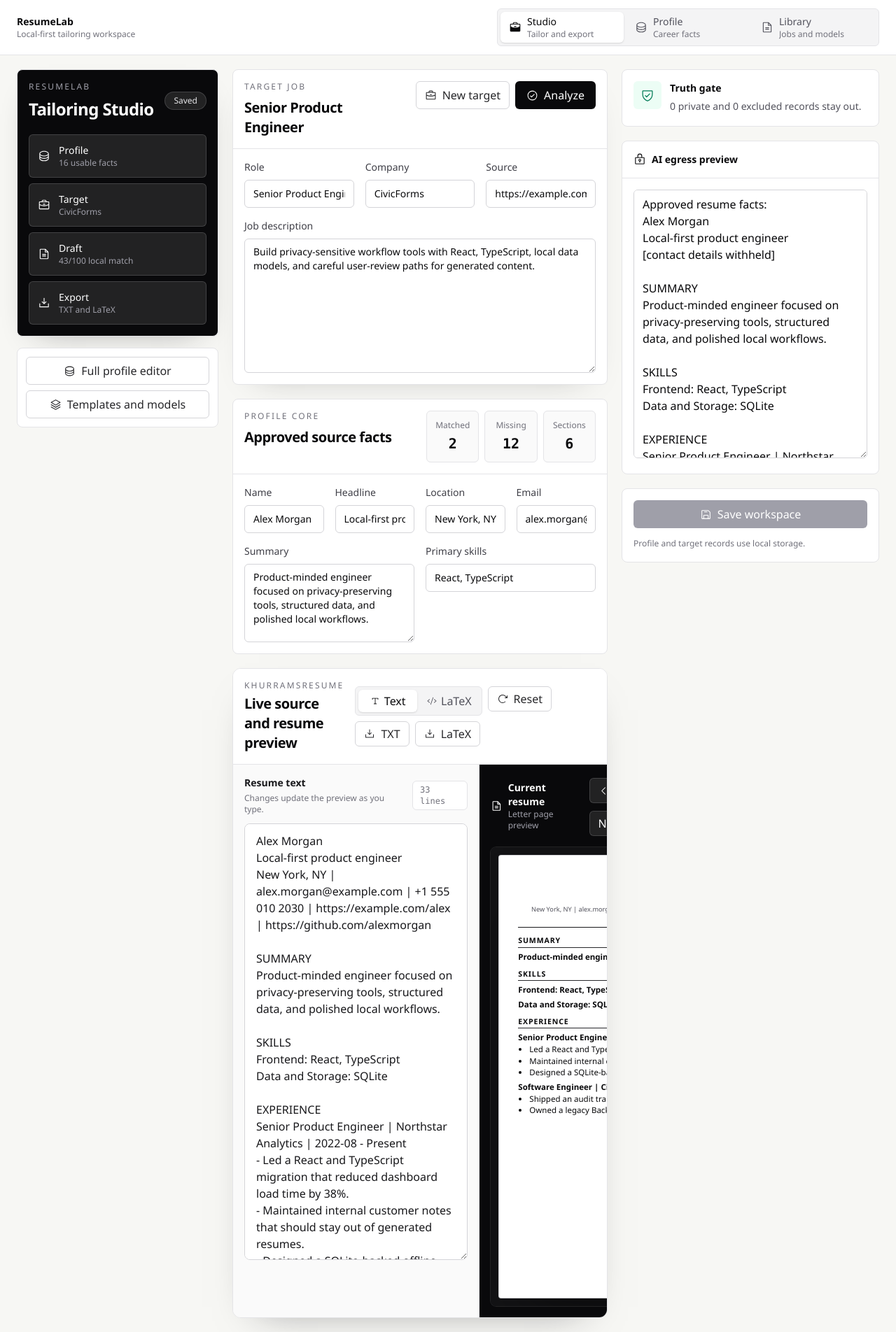
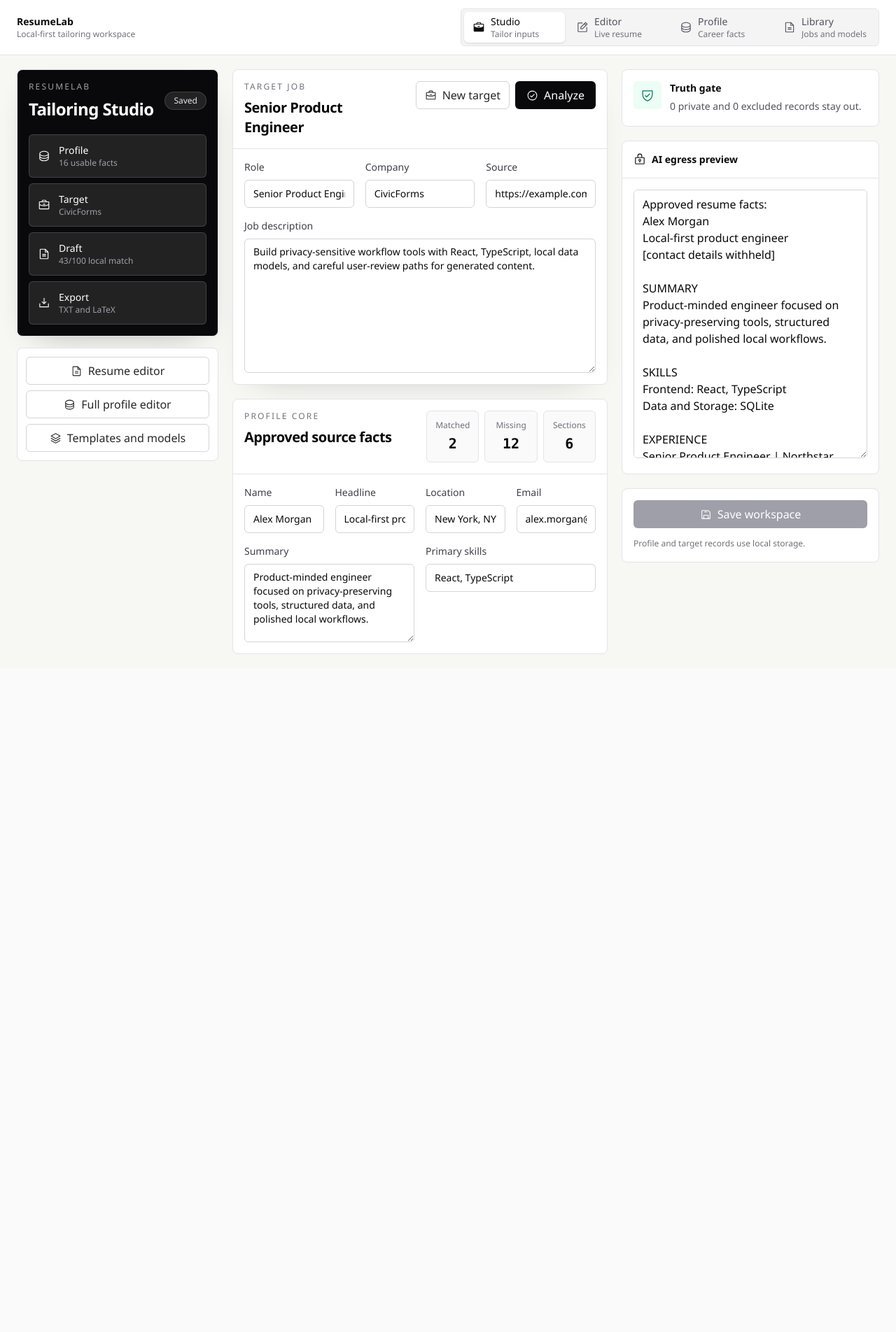
Before and after one commit to Khvrram/resumeLab, a React (Vite) app: page / in a window 1280 px wide. Shown: the whole page at 70% size. After the commit the page ends 955 px from the top, so only its background shows below. Built offline with nearby package versions, Linux system fonts and the light colour scheme.

Commit message:
feat: separate live resume editor workspace

```diff
--- a/src/App.tsx
+++ b/src/App.tsx
@@ -1,10 +1,17 @@
 import { useEffect, useState } from "react";
-import { Briefcase, Database, FileText, type Icon } from "@phosphor-icons/react";
+import {
+  Briefcase,
+  Database,
+  FileText,
+  NotePencil,
+  type Icon,
+} from "@phosphor-icons/react";
 import { ProfileVaultWorkspace } from "./components/ProfileVaultWorkspace";
+import { ResumeEditorWorkspace } from "./components/ResumeEditorWorkspace";
 import { ResumeStudioWorkspace } from "./components/ResumeStudioWorkspace";
 import { V2Workspace } from "./components/V2Workspace";
 
-type WorkspaceMode = "studio" | "profile" | "library";
+type WorkspaceMode = "studio" | "editor" | "profile" | "library";
 
 type WorkspaceModeOption = {
   id: WorkspaceMode;
@@ -17,8 +24,14 @@ const workspaceModeOptions: WorkspaceModeOption[] = [
   {
     id: "studio",
     label: "Studio",
-    description: "Tailor and export",
+    description: "Tailor inputs",
     icon: Briefcase,
+  },
+  {
+    id: "editor",
+    label: "Editor",
+    description: "Live resume",
+    icon: NotePencil,
   },
   {
     id: "profile",
@@ -43,7 +56,9 @@ const getInitialWorkspaceMode = (): WorkspaceMode => {
 
   const storedMode = window.localStorage.getItem(workspaceModeStorageKey);
 
-  return storedMode === "profile" || storedMode === "library"
+  return storedMode === "editor" ||
+    storedMode === "profile" ||
+    storedMode === "library"
     ? storedMode
     : "studio";
 };
@@ -72,7 +87,7 @@ export default function App() {
 
           <div
             aria-label="Workspace mode"
-            className="grid gap-1 rounded-md border border-zinc-200 bg-zinc-100 p-1 sm:grid-cols-3"
+            className="grid grid-cols-2 gap-1 rounded-md border border-zinc-200 bg-zinc-100 p-1 sm:grid-cols-4"
             role="tablist"
           >
             {workspaceModeOptions.map((option) => {
@@ -82,7 +97,7 @@ export default function App() {
               return (
                 <button
                   aria-selected={isActive}
-                  className={`flex min-h-11 min-w-0 items-center gap-2 rounded-md px-3 text-left transition active:translate-y-px sm:min-w-44 ${
+                  className={`flex min-h-11 min-w-0 items-center gap-2 rounded-md px-3 text-left transition active:translate-y-px sm:min-w-36 ${
                     isActive
                       ? "bg-white text-zinc-950 shadow-sm"
                       : "text-zinc-600 hover:bg-zinc-50 hover:text-zinc-950"
@@ -113,9 +128,12 @@ export default function App() {
 
       {workspaceMode === "studio" ? (
         <ResumeStudioWorkspace
+          onOpenEditor={() => setWorkspaceMode("editor")}
           onOpenLibrary={() => setWorkspaceMode("library")}
           onOpenProfile={() => setWorkspaceMode("profile")}
         />
+      ) : workspaceMode === "editor" ? (
+        <ResumeEditorWorkspace />
       ) : workspaceMode === "profile" ? (
         <ProfileVaultWorkspace />
       ) : (
--- a/src/components/LiveResumeEditor.tsx
+++ b/src/components/LiveResumeEditor.tsx
@@ -47,10 +47,10 @@ const modeOptions: Array<{
 ];
 
 const secondaryButtonClass =
-  "inline-flex h-9 shrink-0 items-center justify-center gap-2 rounded-md border border-zinc-300 bg-white px-3 text-sm font-medium text-zinc-800 transition hover:border-zinc-400 hover:bg-zinc-50 active:translate-y-px disabled:cursor-not-allowed disabled:text-zinc-400";
+  "inline-flex h-9 shrink-0 items-center justify-center gap-2 rounded-md border border-white/15 bg-white/10 px-3 text-sm font-medium text-white transition hover:bg-white/15 active:translate-y-px disabled:cursor-not-allowed disabled:opacity-45";
 
 const darkButtonClass =
-  "inline-flex h-9 shrink-0 items-center justify-center gap-2 rounded-md border border-white/15 bg-white/10 px-3 text-sm font-medium text-white transition hover:bg-white/15 active:translate-y-px";
+  "inline-flex h-9 shrink-0 items-center justify-center gap-2 rounded-md border border-white/15 bg-white/10 px-3 text-sm font-medium text-white transition hover:bg-white/15 active:translate-y-px disabled:cursor-not-allowed disabled:opacity-45";
 
 export function LiveResumeEditor({ draft, profile }: LiveResumeEditorProps) {
   const generatedText = useMemo(() => renderKhurramsResumeText(draft), [draft]);
@@ -112,8 +112,8 @@ export function LiveResumeEditor({ draft, profile }: LiveResumeEditorProps) {
   const activeSource = mode === "latex" ? latexBuffer : textBuffer;
   const editorClass =
     mode === "latex"
-      ? "min-h-[39rem] w-full resize-y rounded-lg border border-zinc-800 bg-zinc-950 px-4 py-3 font-mono text-xs leading-5 text-zinc-100 outline-none transition placeholder:text-zinc-500 focus:border-zinc-500 focus:ring-2 focus:ring-zinc-200"
-      : "min-h-[39rem] w-full resize-y rounded-lg border border-zinc-300 bg-white px-4 py-3 font-mono text-sm leading-6 text-zinc-900 outline-none transition placeholder:text-zinc-400 focus:border-zinc-700 focus:ring-2 focus:ring-zinc-200";
+      ? "min-h-[34rem] w-full resize-y rounded-lg border border-zinc-800 bg-zinc-950 px-4 py-3 font-mono text-xs leading-5 text-zinc-100 outline-none transition placeholder:text-zinc-500 focus:border-zinc-500 focus:ring-2 focus:ring-zinc-200 lg:min-h-[calc(100dvh-19rem)]"
+      : "min-h-[34rem] w-full resize-y rounded-lg border border-zinc-300 bg-white px-4 py-3 font-mono text-sm leading-6 text-zinc-900 outline-none transition placeholder:text-zinc-400 focus:border-zinc-700 focus:ring-2 focus:ring-zinc-200 lg:min-h-[calc(100dvh-19rem)]";
 
   const resetFromFacts = () => {
     setTextBuffer(generatedText);
@@ -146,21 +146,21 @@ export function LiveResumeEditor({ draft, profile }: LiveResumeEditorProps) {
   };
 
   return (
-    <section className="overflow-hidden rounded-xl border border-zinc-200 bg-white shadow-[0_22px_55px_-38px_rgba(24,24,27,0.5)]">
-      <div className="grid gap-4 border-b border-zinc-200 bg-white p-4 xl:grid-cols-[1fr_auto] xl:items-center">
+    <section className="overflow-hidden rounded-xl border border-white/10 bg-zinc-950 shadow-[0_34px_90px_-50px_rgba(0,0,0,0.95)]">
+      <div className="grid gap-4 border-b border-white/10 bg-zinc-900/90 p-3 lg:grid-cols-[1fr_auto] lg:items-center">
         <div>
           <p className="text-xs font-medium uppercase tracking-[0.18em] text-zinc-500">
             KhurramsResume
           </p>
-          <h3 className="mt-1 text-xl font-semibold tracking-tight text-zinc-950">
-            Live source and resume preview
+          <h3 className="mt-1 text-xl font-semibold tracking-tight text-white">
+            Source and preview
           </h3>
         </div>
 
         <div className="flex flex-wrap gap-2">
           <div
             aria-label="Editor mode"
-            className="grid grid-cols-2 gap-1 rounded-md border border-zinc-200 bg-zinc-100 p-1"
+            className="grid grid-cols-2 gap-1 rounded-md border border-white/10 bg-zinc-950 p-1"
             role="tablist"
           >
             {modeOptions.map((option) => {
@@ -173,7 +173,7 @@ export function LiveResumeEditor({ draft, profile }: LiveResumeEditorProps) {
                   className={`inline-flex h-8 min-w-20 items-center justify-center gap-1.5 rounded-md px-2.5 text-xs font-medium transition active:translate-y-px ${
                     isActive
                       ? "bg-white text-zinc-950 shadow-sm"
-                      : "text-zinc-600 hover:bg-zinc-50"
+                      : "text-zinc-400 hover:bg-white/10 hover:text-white"
                   }`}
                   key={option.id}
                   onClick={() => setMode(option.id)}
@@ -209,15 +209,12 @@ export function LiveResumeEditor({ draft, profile }: LiveResumeEditorProps) {
         </div>
       </div>
 
-      <div className="grid min-w-0 gap-0 xl:grid-cols-[minmax(22rem,0.72fr)_minmax(34rem,1fr)]">
-        <div className="grid min-w-0 content-start gap-3 border-b border-zinc-200 bg-zinc-50 p-4 xl:border-b-0 xl:border-r">
+      <div className="grid min-w-0 gap-0 lg:min-h-[calc(100dvh-14.5rem)] xl:grid-cols-[minmax(25rem,0.84fr)_minmax(42rem,1.16fr)]">
+        <div className="grid min-w-0 content-start gap-3 border-b border-zinc-200 bg-[#f8f8f5] p-4 xl:border-b-0 xl:border-r">
           <div className="flex items-center justify-between gap-3">
             <div>
               <p className="text-sm font-semibold text-zinc-900">
-                {mode === "latex" ? "LaTeX source" : "Resume text"}
-              </p>
-              <p className="mt-1 text-xs text-zinc-500">
-                Changes update the preview as you type.
+                {mode === "latex" ? "LaTeX source" : "Text source"}
               </p>
             </div>
             <span className="rounded-md border border-zinc-200 bg-white px-2.5 py-1 font-mono text-xs text-zinc-500">
@@ -237,7 +234,7 @@ export function LiveResumeEditor({ draft, profile }: LiveResumeEditorProps) {
         </div>
 
         <div className="min-w-0 bg-zinc-950 p-4 text-white">
-          <div className="mb-4 flex flex-col gap-3 lg:flex-row lg:items-center lg:justify-between">
+          <div className="mb-4 grid gap-3 lg:grid-cols-[1fr_auto] lg:items-center">
             <div className="flex items-center gap-2">
               <FileText size={18} />
               <div>
@@ -246,7 +243,7 @@ export function LiveResumeEditor({ draft, profile }: LiveResumeEditorProps) {
               </div>
             </div>
 
-            <div className="flex flex-wrap items-center gap-2">
+            <div className="flex min-w-0 flex-wrap items-center gap-2">
               <button
                 className={darkButtonClass}
                 disabled={activePageIndex === 0}
@@ -257,7 +254,7 @@ export function LiveResumeEditor({ draft, profile }: LiveResumeEditorProps) {
                 Previous
               </button>
               <div className="grid grid-cols-2 gap-1 rounded-md border border-white/10 bg-white/10 p-1">
-                {pages.map((sections, index) => {
+                {pages.map((_, index) => {
                   const isActive = index === activePageIndex;
 
                   return (
@@ -272,9 +269,6 @@ export function LiveResumeEditor({ draft, profile }: LiveResumeEditorProps) {
                       type="button"
                     >
                       Page {index + 1}
-                      <span className="ml-1 font-mono text-[0.68rem] opacity-70">
-                        {sections.length}
-                      </span>
                     </button>
                   );
                 })}
@@ -291,7 +285,7 @@ export function LiveResumeEditor({ draft, profile }: LiveResumeEditorProps) {
             </div>
           </div>
 
-          <div className="max-h-[74rem] overflow-auto rounded-lg bg-zinc-900/70 p-3 ring-1 ring-white/10">
+          <div className="max-h-[74rem] overflow-auto rounded-lg bg-zinc-900/70 p-3 ring-1 ring-white/10 lg:max-h-[calc(100dvh-19rem)]">
             <ResumePage
               document={preview}
               pageNumber={activePageIndex + 1}
@@ -314,7 +308,7 @@ function ResumePage({
   sections: ResumePreviewSection[];
 }) {
   return (
-    <article className="mx-auto aspect-[8.5/11] w-full max-w-[48rem] overflow-hidden rounded-[3px] bg-white p-[5.6%] text-[0.62rem] leading-[1.28] text-zinc-950 shadow-[0_35px_80px_-45px_rgba(0,0,0,0.85)] ring-1 ring-zinc-300 sm:text-[0.72rem] 2xl:text-[0.78rem]">
+    <article className="mx-auto aspect-[8.5/11] w-full max-w-[52rem] overflow-hidden break-words rounded-[3px] bg-white p-[5.6%] text-[0.46rem] leading-[1.28] text-zinc-950 shadow-[0_35px_80px_-45px_rgba(0,0,0,0.85)] ring-1 ring-zinc-300 [overflow-wrap:anywhere] sm:text-[0.72rem] 2xl:text-[0.82rem]">
       <header className="border-b border-zinc-900 pb-2 text-center">
         <h4 className="text-[1.52em] font-semibold uppercase tracking-[0.065em]">
           {document.name || "Resume"}
@@ -323,7 +317,9 @@ function ResumePage({
           <p className="mt-1 text-[0.88em] text-zinc-700">{document.subtitle}</p>
         ) : null}
         {document.contact ? (
-          <p className="mt-1 text-[0.8em] text-zinc-600">{document.contact}</p>
+          <p className="mt-1 text-[0.8em] text-zinc-600 [overflow-wrap:anywhere]">
+            {document.contact}
+          </p>
         ) : null}
       </header>
 
@@ -335,9 +331,20 @@ function ResumePage({
                 {section.title}
               </h5>
               <div className="mt-1.5 grid gap-1.5">
-                {section.blocks.map((block, index) => (
+                {section.blocks.map((block, index) => {
+                  const isStandaloneLine =
+                    !block.meta &&
+                    block.bullets.length === 0 &&
+                    /summary|skills/i.test(section.title);
+
+                  return (
                     <div key={`${block.heading}-${index}`}>
                       {block.heading ? (
+                        isStandaloneLine ? (
+                          <p className="[overflow-wrap:anywhere]">
+                            {block.heading}
+                          </p>
+                        ) : (
                           <div className="flex items-baseline justify-between gap-3">
                             <p className="min-w-0 truncate font-semibold">
                               {block.heading}
@@ -348,16 +355,25 @@ function ResumePage({
                               </p>
                             ) : null}
                           </div>
+                        )
                       ) : null}
                       {block.bullets.length > 0 ? (
                         <ul className="mt-0.5 list-disc space-y-[0.12rem] pl-4">
-                        {block.bullets.slice(0, 9).map((bullet, bulletIndex) => (
-                          <li key={`${bullet}-${bulletIndex}`}>{bullet}</li>
+                          {block.bullets
+                            .slice(0, 9)
+                            .map((bullet, bulletIndex) => (
+                              <li
+                                className="[overflow-wrap:anywhere]"
+                                key={`${bullet}-${bulletIndex}`}
+                              >
+                                {bullet}
+                              </li>
                             ))}
                         </ul>
                       ) : null}
                     </div>
-                ))}
+                  );
+                })}
               </div>
             </section>
           ))
--- /dev/null
+++ b/src/components/ResumeEditorWorkspace.tsx
@@ -0,0 +1,207 @@
+import { useEffect, useMemo, useState } from "react";
+import {
+  FileText,
+  Gauge,
+  Palette,
+  WarningCircle,
+} from "@phosphor-icons/react";
+import { buildResumeDraft } from "../domain/resumeDraft";
+import { createSampleV2Workspace } from "../domain/v2";
+import { createV2Repository } from "../storage/v2Repository";
+import { LiveResumeEditor } from "./LiveResumeEditor";
+import {
+  createSampleProfile,
+  type ResumeProfile,
+} from "./profileTypes";
+import { loadProfileFromRepository } from "./profileRepositoryAdapter";
+import type { JobApplication, V2WorkspaceState } from "../domain/v2";
+
+const v2Repository = createV2Repository();
+
+const toolbarSelectClass =
+  "h-10 min-w-0 rounded-md border border-white/15 bg-zinc-950 px-3 text-sm text-white outline-none transition focus:border-white/40 focus:ring-2 focus:ring-white/10";
+
+export function ResumeEditorWorkspace() {
+  const [profile, setProfile] = useState<ResumeProfile | null>(null);
+  const [workspace, setWorkspace] = useState<V2WorkspaceState | null>(null);
+  const [activeJobId, setActiveJobId] = useState<string | null>(null);
+  const [isLoading, setIsLoading] = useState(true);
+  const [errorMessage, setErrorMessage] = useState<string | null>(null);
+
+  useEffect(() => {
+    let isMounted = true;
+
+    const load = async () => {
+      setIsLoading(true);
+      setErrorMessage(null);
+
+      try {
+        const [loadedProfile, loadedWorkspace] = await Promise.all([
+          loadProfileFromRepository(),
+          v2Repository.load(),
+        ]);
+
+        if (!isMounted) {
+          return;
+        }
+
+        setProfile(loadedProfile ?? createSampleProfile());
+        setWorkspace(loadedWorkspace);
+        setActiveJobId(loadedWorkspace.jobApplications[0]?.id ?? null);
+      } catch (error) {
+        if (!isMounted) {
+          return;
+        }
+
+        const fallbackWorkspace = createSampleV2Workspace();
+        setProfile(createSampleProfile());
+        setWorkspace(fallbackWorkspace);
+        setActiveJobId(fallbackWorkspace.jobApplications[0]?.id ?? null);
+        setErrorMessage(formatError(error));
+      } finally {
+        if (isMounted) {
+          setIsLoading(false);
+        }
+      }
+    };
+
+    void load();
+
+    return () => {
+      isMounted = false;
+    };
+  }, []);
+
+  const activeJob = useMemo(() => {
+    if (!workspace) {
+      return null;
+    }
+
+    return (
+      workspace.jobApplications.find((job) => job.id === activeJobId) ??
+      workspace.jobApplications[0] ??
+      null
+    );
+  }, [activeJobId, workspace]);
+
+  const draft = useMemo(() => {
+    if (!profile) {
+      return null;
+    }
+
+    return buildResumeDraft(profile, {
+      jobDescription: activeJob?.jobDescription ?? "",
+    });
+  }, [activeJob?.jobDescription, profile]);
+
+  if (isLoading || !profile || !workspace || !draft) {
+    return <EditorLoadingState />;
+  }
+
+  return (
+    <main className="min-h-[calc(100dvh-73px)] bg-zinc-950 text-white">
+      <div className="mx-auto grid max-w-[1720px] gap-4 px-4 py-4 sm:px-6">
+        <section className="grid gap-3 rounded-xl border border-white/10 bg-zinc-900/80 p-3 shadow-[0_24px_60px_-42px_rgba(0,0,0,0.9)] lg:grid-cols-[1fr_auto] lg:items-center">
+          <div className="grid min-w-0 gap-3 sm:grid-cols-3">
+            <EditorSignal
+              icon={FileText}
+              label="Template"
+              value="KhurramsResume"
+            />
+            <EditorSignal
+              icon={Gauge}
+              label="Local match"
+              value={`${draft.match.score}/100`}
+            />
+            <EditorSignal
+              icon={Palette}
+              label="Pages"
+              value="2-page CV"
+            />
+          </div>
+
+          <div className="grid gap-2 sm:min-w-[23rem]">
+            <label className="grid gap-1 text-sm">
+              <span className="text-xs font-medium uppercase tracking-[0.16em] text-zinc-400">
+                Target
+              </span>
+              <select
+                className={toolbarSelectClass}
+                onChange={(event) => setActiveJobId(event.target.value)}
+                value={activeJob?.id ?? ""}
+              >
+                {workspace.jobApplications.map((job) => (
+                  <option key={job.id} value={job.id}>
+                    {formatJobLabel(job)}
+                  </option>
+                ))}
+              </select>
+            </label>
+          </div>
+        </section>
+
+        {errorMessage ? (
+          <div
+            className="flex gap-3 rounded-lg border border-amber-300/30 bg-amber-200/10 p-4 text-sm text-amber-100"
+            role="alert"
+          >
+            <WarningCircle className="shrink-0" size={19} />
+            <div>
+              <p className="font-semibold">Storage attention</p>
+              <p className="mt-1 leading-6">{errorMessage}</p>
+            </div>
+          </div>
+        ) : null}
+
+        <LiveResumeEditor draft={draft} profile={profile} />
+      </div>
+    </main>
+  );
+}
+
+function EditorSignal({
+  icon: IconComponent,
+  label,
+  value,
+}: {
+  icon: typeof FileText;
+  label: string;
+  value: string;
+}) {
+  return (
+    <div className="flex min-w-0 items-center gap-3 rounded-lg border border-white/10 bg-white/[0.03] px-3 py-2">
+      <div className="flex size-9 shrink-0 items-center justify-center rounded-md bg-white/10 text-zinc-200">
+        <IconComponent size={18} />
+      </div>
+      <div className="min-w-0">
+        <p className="text-xs font-medium uppercase tracking-[0.16em] text-zinc-500">
+          {label}
+        </p>
+        <p className="truncate text-sm font-semibold text-white">{value}</p>
+      </div>
+    </div>
+  );
+}
+
+function EditorLoadingState() {
+  return (
+    <main className="min-h-[calc(100dvh-73px)] bg-zinc-950 p-4 sm:p-6">
+      <div className="mx-auto grid max-w-[1720px] gap-4">
+        <div className="h-20 animate-pulse rounded-xl bg-white/10" />
+        <div className="h-[calc(100dvh-12rem)] min-h-[42rem] animate-pulse rounded-xl bg-white/10" />
+      </div>
+    </main>
+  );
+}
+
+function formatJobLabel(job: JobApplication) {
+  return (
+    [job.roleTitle, job.company].filter(Boolean).join(" at ") || "Target job"
+  );
+}
+
+function formatError(error: unknown) {
+  return error instanceof Error
+    ? error.message
+    : "An unexpected editor error occurred.";
+}
--- a/src/components/ResumeStudioWorkspace.tsx
+++ b/src/components/ResumeStudioWorkspace.tsx
@@ -32,13 +32,13 @@ import {
   loadProfileFromRepository,
   saveProfileToRepository,
 } from "./profileRepositoryAdapter";
-import { LiveResumeEditor } from "./LiveResumeEditor";
 import { createSampleV2Workspace } from "../domain/v2";
 import type { JobApplication, V2WorkspaceState } from "../domain/v2";
 
 type StudioSaveState = "idle" | "saving" | "saved" | "error";
 
 type ResumeStudioWorkspaceProps = {
+  onOpenEditor: () => void;
   onOpenLibrary: () => void;
   onOpenProfile: () => void;
 };
@@ -58,6 +58,7 @@ const secondaryButtonClass =
   "inline-flex h-10 shrink-0 items-center justify-center gap-2 rounded-md border border-zinc-300 bg-white px-3 text-sm font-medium text-zinc-800 transition hover:border-zinc-400 hover:bg-zinc-50 active:translate-y-px disabled:cursor-not-allowed disabled:text-zinc-400";
 
 export function ResumeStudioWorkspace({
+  onOpenEditor,
   onOpenLibrary,
   onOpenProfile,
 }: ResumeStudioWorkspaceProps) {
@@ -309,6 +310,14 @@ export function ResumeStudioWorkspace({
             <div className="grid gap-2">
               <button
                 className={secondaryButtonClass}
+                onClick={onOpenEditor}
+                type="button"
+              >
+                <FileText size={17} />
+                Resume editor
+              </button>
+              <button
+                className={secondaryButtonClass}
                 onClick={onOpenProfile}
                 type="button"
               >
@@ -413,8 +422,7 @@ export function ResumeStudioWorkspace({
             ) : null}
           </section>
 
-          <section className="grid gap-5">
-            <div className="rounded-lg border border-zinc-200 bg-white">
+          <section className="rounded-lg border border-zinc-200 bg-white">
             <div className="grid gap-4 border-b border-zinc-200 p-4 lg:grid-cols-[1fr_auto] lg:items-start">
               <div>
                 <p className="text-xs font-medium uppercase tracking-[0.18em] text-zinc-500">
@@ -497,9 +505,6 @@ export function ResumeStudioWorkspace({
                 <SkillsEditor profile={profile} updateProfile={updateProfile} />
               </div>
             </div>
-            </div>
-
-            <LiveResumeEditor draft={draft} profile={profile} />
           </section>
         </section>
 
```
Lines whose indentation alone changed are shown as unchanged.
